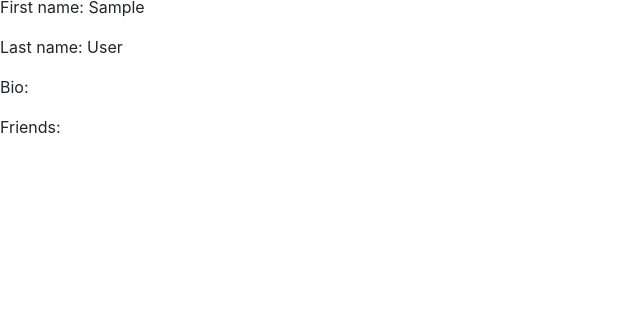
After one commit to lucaromanowski/deadlinekiller, a Django app: page /account/profile/1/ in a window 1280 px wide. The commit adds this page. Shown: the part 473-800 px from the top of the page, without its empty margins (0-640 px from the left). Run offline with Django 3.2, Linux system fonts and the light colour scheme; a user stored in the database is signed in; tables that the repository leaves empty hold one stand-in row (values such as "Sample post"); some libraries are stand-ins or nearby versions.

Commit message:
friend detail view

```diff
--- a/deadlinekiller/account/models.py
+++ b/deadlinekiller/account/models.py
@@ -1,5 +1,6 @@
 from django.conf import settings
 from django.db import models
+from django.urls import reverse
 
 from friends.models import Connection
 
@@ -28,3 +29,6 @@ class Profile(models.Model):
 
 	def __str__(self):
 		return 'Profile of: {}'.format(self.user.username)
+
+	def get_absolute_url(self):
+		return reverse('account:profile', args=[self.pk])
--- /dev/null
+++ b/deadlinekiller/account/templates/account/profile_detail.html
@@ -0,0 +1,14 @@
+{% extends 'base.html' %}
+
+{% block title %}Profile{% endblock %}
+
+{% block content %}
+
+	<h1>User: {{ object.user.username }} </h1>
+	<p>Picture: <img src="#"></p>
+	<p>First name: {{ object.user.first_name }}</p>
+	<p>Last name: {{ object.user.last_name }}</p>
+	<p>Bio: </p>
+	<p>Friends: </p>
+
+{% endblock %}
--- a/deadlinekiller/account/urls.py
+++ b/deadlinekiller/account/urls.py
@@ -29,6 +29,10 @@ urlpatterns = [
     url(r'^register/$', views.register, name='register'),
     url(r'^edit/$', views.edit, name='edit'),
 
+    # Show user profile
+    url(r'^profile/(?P<pk>\d+)/$', views.ProfileView.as_view(), name='profile'),
+
+
 
 
 
--- a/deadlinekiller/account/views.py
+++ b/deadlinekiller/account/views.py
@@ -1,10 +1,19 @@
 from django.contrib.auth import authenticate, login
 from django.contrib.auth.decorators import login_required
+from django.contrib.auth.mixins import LoginRequiredMixin
 from django.http import HttpResponse
 from django.shortcuts import render
+from django.views.generic import DetailView
 
 from .forms import LoginForm, UserRegistrationForm, UserEditForm, ProfileEditForm
 from .models import Profile
+
+
+
+class ProfileView(LoginRequiredMixin, DetailView):
+	model = Profile
+	template_name = 'account/profile_detail.html'
+
 
 
 def user_login(request):
@@ -67,6 +76,9 @@ def edit(request):
 
 
 
+
+
+
 # TEST VIEW
 def test_home(request):
 	return render(request, 'account/test_home.html', {})
--- a/deadlinekiller/friends/templates/friends/connections_list.html
+++ b/deadlinekiller/friends/templates/friends/connections_list.html
@@ -28,7 +28,7 @@
 					{% if friend.creator != request.user %}
 						<div class="card" style="width: 40rem;">
 							  <div class="card-body">
-								    <h4 class="card-title"><a href="#">{{ friend.following }}</h4>
+								    <h4 class="card-title"><a href="{{ friend.following.profile.get_absolute_url }}">{{ friend.following }}</h4>
 								    <h6 class="card-subtitle mb-2 text-muted">Card subtitle</h6>
 								    <p class="card-text">Some quick example text to build on the card title and make up the bulk of the card's content.</p>
 								    <a href="{% url 'friends:delete_connection' friend.pk %}" class="card-link">Remove friend</a>
@@ -41,7 +41,7 @@
 					{% endif %}
 					<div class="card" style="width: 40rem;">
 							  <div class="card-body">
-								    <h4 class="card-title"><a href="#">{{ friend.following }}</a></h4>
+								    <h4 class="card-title"><a href="{{ friend.following.profile.get_absolute_url }}">{{ friend.following }}</a></h4>
 								    <h6 class="card-subtitle mb-2 text-1muted">Card subtitle</h6>
 								    <p class="card-text">Some quick example text to build on the card title and make up the bulk of the card's content.</p>
 								    <a href="{% url 'friends:delete_connection' friend.pk  %}" class="card-link">Remove friend</a>
--- a/deadlinekiller/friends/templates/friends/friends_list.html
+++ b/deadlinekiller/friends/templates/friends/friends_list.html
@@ -11,7 +11,7 @@
 					{% if friend.creator != request.user %}
 						<div class="card" style="width: 40rem;">
 							  <div class="card-body">
-								    <h4 class="card-title"><a href="#">{{ friend.following }}</h4>
+								    <h4 class="card-title"><a href="{{ friend.following.profile.get_absolute_url }}">{{ friend.following }}</h4>
 								    <h6 class="card-subtitle mb-2 text-muted">Card subtitle</h6>
 								    <p class="card-text">Some quick example text to build on the card title and make up the bulk of the card's content.</p>
 								    <a href="{% url 'friends:delete_connection' friend.pk %}" class="card-link">Remove friend</a>
@@ -24,7 +24,7 @@
 					{% endif %}
 					<div class="card" style="width: 40rem;">
 							  <div class="card-body">
-								    <h4 class="card-title"><a href="#">{{ friend.following }}</a></h4>
+								    <h4 class="card-title"><a href="{{ friend.following.profile.get_absolute_url }}">{{ friend.following }}</a></h4>
 								    <h6 class="card-subtitle mb-2 text-1muted">Card subtitle</h6>
 								    <p class="card-text">Some quick example text to build on the card title and make up the bulk of the card's content.</p>
 								    <a href="{% url 'friends:delete_connection' friend.pk  %}" class="card-link">Remove friend</a>
--- a/deadlinekiller/friends/urls.py
+++ b/deadlinekiller/friends/urls.py
@@ -14,4 +14,7 @@ urlpatterns = [
     url(r'^delete-connection/(?P<pk>\d+)/$', views.DeleteConnectionView.as_view(), name='delete_connection'),
 
 
+
+
+
 ]
```
